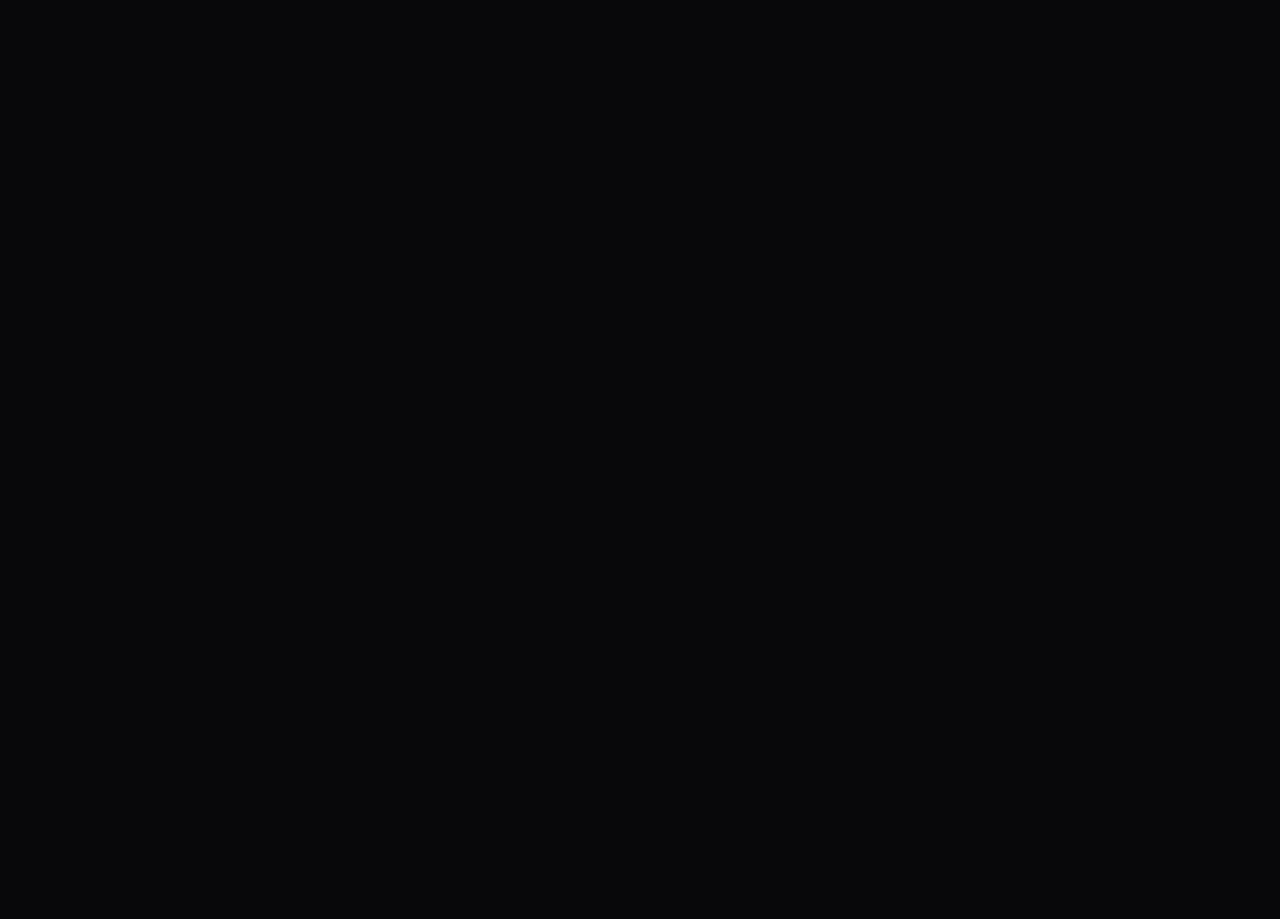
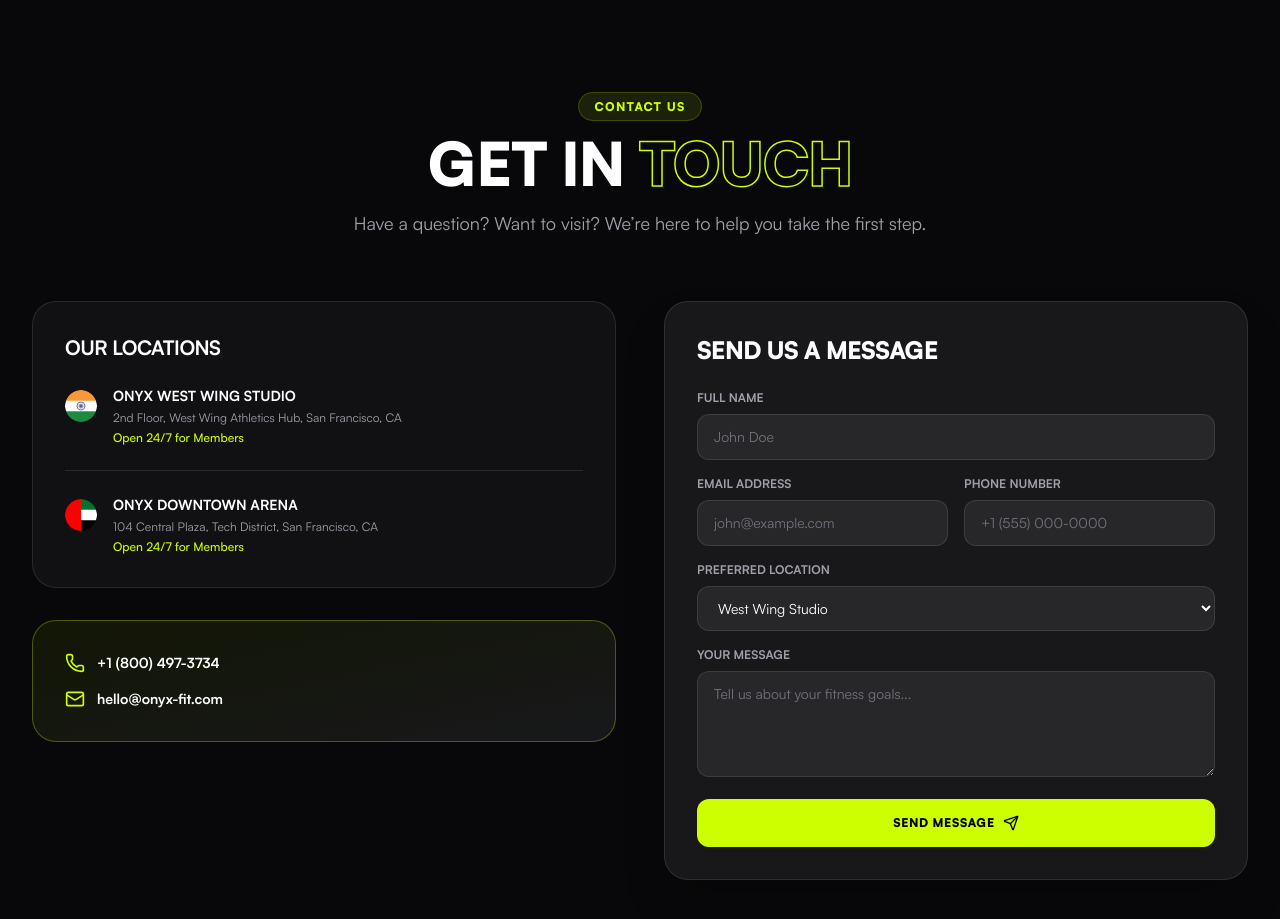
Before and after one commit to CodeArtisanRiz/Onyx, a React (Vite) app: page / in a window 1280 px wide. Shown: the part 8540-9459 px from the top of the page. Before the commit the page ends 8537 px from the top, so only its background shows below. Built offline with nearby package versions, Linux system fonts and the light colour scheme.

Commit message:
Build ContactSection component with form handling and studio locations

```diff
--- a/src/App.tsx
+++ b/src/App.tsx
@@ -9,6 +9,7 @@
 import { PricingSection } from '@/components/PricingSection'
 import { TestimonialsSection } from '@/components/TestimonialsSection'
 import { FaqSection } from '@/components/FaqSection'
+import { ContactSection } from '@/components/ContactSection'
 
 function App() {
   return (
@@ -25,6 +26,7 @@
         <PricingSection />
         <TestimonialsSection />
         <FaqSection />
+        <ContactSection />
       </main>
     </div>
   )
--- /dev/null
+++ b/src/components/ContactSection.tsx
@@ -0,0 +1,193 @@
+import React, { useState } from 'react'
+import { motion } from 'motion/react'
+import { Phone, Mail, Send, CheckCircle2 } from 'lucide-react'
+import { buttonVariants } from '@/components/ui/button'
+import { cn } from '@/lib/utils'
+
+export const ContactSection: React.FC = () => {
+  const [submitted, setSubmitted] = useState(false)
+  const [formData, setFormData] = useState({
+    name: '',
+    email: '',
+    phone: '',
+    location: 'West Wing Studio',
+    message: '',
+  })
+
+  const handleSubmit = (e: React.FormEvent) => {
+    e.preventDefault()
+    setSubmitted(true)
+    setTimeout(() => setSubmitted(false), 5000)
+  }
+
+  return (
+    <section id="contact" className="py-24 bg-[#08080a] relative">
+      <div className="max-w-7xl mx-auto px-4 sm:px-6 lg:px-8">
+
+        {/* Header */}
+        <motion.div
+          initial={{ opacity: 0, y: 20 }}
+          whileInView={{ opacity: 1, y: 0 }}
+          viewport={{ once: true }}
+          transition={{ duration: 0.5 }}
+          className="text-center max-w-3xl mx-auto mb-16"
+        >
+          <span className="text-[#ccff00] text-xs font-extrabold uppercase tracking-widest bg-[#ccff00]/10 px-4 py-1.5 rounded-full border border-[#ccff00]/20 font-sans">
+            CONTACT US
+          </span>
+          <h2 className="text-4xl sm:text-6xl font-black uppercase tracking-tight text-white mt-4 mb-4 font-sans">
+            GET IN <span className="text-stroke-lime">TOUCH</span>
+          </h2>
+          <p className="text-zinc-400 text-base sm:text-lg font-sans">
+            Have a question? Want to visit? We’re here to help you take the first step.
+          </p>
+        </motion.div>
+
+        <div className="grid grid-cols-1 lg:grid-cols-2 gap-12 items-start">
+
+          {/* Info Left */}
+          <motion.div
+            initial={{ opacity: 0, x: -30 }}
+            whileInView={{ opacity: 1, x: 0 }}
+            viewport={{ once: true }}
+            transition={{ duration: 0.6 }}
+            className="space-y-8"
+          >
+            <div className="p-8 rounded-3xl bg-zinc-900/60 border border-white/10 space-y-6">
+              <h3 className="text-xl font-bold text-white uppercase tracking-tight font-sans">
+                OUR LOCATIONS
+              </h3>
+
+              <div className="flex items-start gap-4 pb-6 border-b border-white/10">
+                <img src="/images/img_45_OcozqjhgBZSDv3fnuNPq.png" alt="Flag" className="w-8 h-8 rounded-full object-cover mt-1" />
+                <div>
+                  <div className="text-sm font-bold text-white uppercase font-sans">ONYX WEST WING STUDIO</div>
+                  <p className="text-zinc-400 text-xs mt-1 font-sans">2nd Floor, West Wing Athletics Hub, San Francisco, CA</p>
+                  <p className="text-xs text-[#ccff00] font-medium mt-1 font-sans">Open 24/7 for Members</p>
+                </div>
+              </div>
+
+              <div className="flex items-start gap-4">
+                <img src="/images/img_46_DLH1Q39bhfl77IAUdwi6.png" alt="Flag" className="w-8 h-8 rounded-full object-cover mt-1" />
+                <div>
+                  <div className="text-sm font-bold text-white uppercase font-sans">ONYX DOWNTOWN ARENA</div>
+                  <p className="text-zinc-400 text-xs mt-1 font-sans">104 Central Plaza, Tech District, San Francisco, CA</p>
+                  <p className="text-xs text-[#ccff00] font-medium mt-1 font-sans">Open 24/7 for Members</p>
+                </div>
+              </div>
+            </div>
+
+            {/* Quick Contact Card */}
+            <div className="p-8 rounded-3xl bg-gradient-to-br from-[#121604] to-zinc-900 border border-[#ccff00]/30 flex flex-col gap-4">
+              <div className="flex items-center gap-3">
+                <Phone className="w-5 h-5 text-[#ccff00]" />
+                <span className="text-sm font-bold text-white font-sans">+1 (800) 497-3734</span>
+              </div>
+              <div className="flex items-center gap-3">
+                <Mail className="w-5 h-5 text-[#ccff00]" />
+                <span className="text-sm font-bold text-white font-sans">hello@onyx-fit.com</span>
+              </div>
+            </div>
+          </motion.div>
+
+          {/* Form Right */}
+          <motion.div
+            initial={{ opacity: 0, x: 30 }}
+            whileInView={{ opacity: 1, x: 0 }}
+            viewport={{ once: true }}
+            transition={{ duration: 0.6 }}
+            className="p-8 rounded-3xl bg-zinc-900 border border-white/10 shadow-2xl"
+          >
+            <h3 className="text-2xl font-black text-white uppercase tracking-tight mb-6 font-sans">
+              SEND US A MESSAGE
+            </h3>
+
+            {submitted ? (
+              <div className="p-6 rounded-2xl bg-[#ccff00]/10 border border-[#ccff00]/40 text-center space-y-3">
+                <CheckCircle2 className="w-12 h-12 text-[#ccff00] mx-auto" />
+                <h4 className="text-lg font-bold text-white uppercase font-sans">MESSAGE RECEIVED!</h4>
+                <p className="text-xs text-zinc-300 font-sans">Thank you for reaching out. One of our team members will contact you shortly.</p>
+              </div>
+            ) : (
+              <form onSubmit={handleSubmit} className="space-y-4">
+                <div>
+                  <label className="block text-xs font-bold text-zinc-400 uppercase mb-2 font-sans">FULL NAME</label>
+                  <input
+                    type="text"
+                    required
+                    placeholder="John Doe"
+                    value={formData.name}
+                    onChange={(e) => setFormData({ ...formData, name: e.target.value })}
+                    className="w-full bg-zinc-800 border border-white/10 rounded-xl px-4 py-3 text-sm text-white placeholder-zinc-500 focus:outline-none focus:border-[#ccff00] font-sans"
+                  />
+                </div>
+
+                <div className="grid grid-cols-1 sm:grid-cols-2 gap-4">
+                  <div>
+                    <label className="block text-xs font-bold text-zinc-400 uppercase mb-2 font-sans">EMAIL ADDRESS</label>
+                    <input
+                      type="email"
+                      required
+                      placeholder="john@example.com"
+                      value={formData.email}
+                      onChange={(e) => setFormData({ ...formData, email: e.target.value })}
+                      className="w-full bg-zinc-800 border border-white/10 rounded-xl px-4 py-3 text-sm text-white placeholder-zinc-500 focus:outline-none focus:border-[#ccff00] font-sans"
+                    />
+                  </div>
+
+                  <div>
+                    <label className="block text-xs font-bold text-zinc-400 uppercase mb-2 font-sans">PHONE NUMBER</label>
+                    <input
+                      type="tel"
+                      placeholder="+1 (555) 000-0000"
+                      value={formData.phone}
+                      onChange={(e) => setFormData({ ...formData, phone: e.target.value })}
+                      className="w-full bg-zinc-800 border border-white/10 rounded-xl px-4 py-3 text-sm text-white placeholder-zinc-500 focus:outline-none focus:border-[#ccff00] font-sans"
+                    />
+                  </div>
+                </div>
+
+                <div>
+                  <label className="block text-xs font-bold text-zinc-400 uppercase mb-2 font-sans">PREFERRED LOCATION</label>
+                  <select
+                    value={formData.location}
+                    onChange={(e) => setFormData({ ...formData, location: e.target.value })}
+                    className="w-full bg-zinc-800 border border-white/10 rounded-xl px-4 py-3 text-sm text-white focus:outline-none focus:border-[#ccff00] font-sans cursor-pointer"
+                  >
+                    <option value="West Wing Studio">West Wing Studio</option>
+                    <option value="Downtown Arena">Downtown Arena</option>
+                  </select>
+                </div>
+
+                <div>
+                  <label className="block text-xs font-bold text-zinc-400 uppercase mb-2 font-sans">YOUR MESSAGE</label>
+                  <textarea
+                    rows={4}
+                    required
+                    placeholder="Tell us about your fitness goals..."
+                    value={formData.message}
+                    onChange={(e) => setFormData({ ...formData, message: e.target.value })}
+                    className="w-full bg-zinc-800 border border-white/10 rounded-xl px-4 py-3 text-sm text-white placeholder-zinc-500 focus:outline-none focus:border-[#ccff00] font-sans"
+                  />
+                </div>
+
+                <button
+                  type="submit"
+                  className={cn(
+                    buttonVariants({ variant: 'default' }),
+                    'w-full inline-flex items-center justify-center gap-2 bg-[#ccff00] hover:bg-[#b8e600] text-black font-extrabold text-xs uppercase tracking-wider py-4 h-auto rounded-xl transition-all duration-200 cursor-pointer border-0'
+                  )}
+                >
+                  <span>SEND MESSAGE</span>
+                  <Send className="w-4 h-4" />
+                </button>
+              </form>
+            )}
+          </motion.div>
+
+        </div>
+
+      </div>
+    </section>
+  )
+}
```
